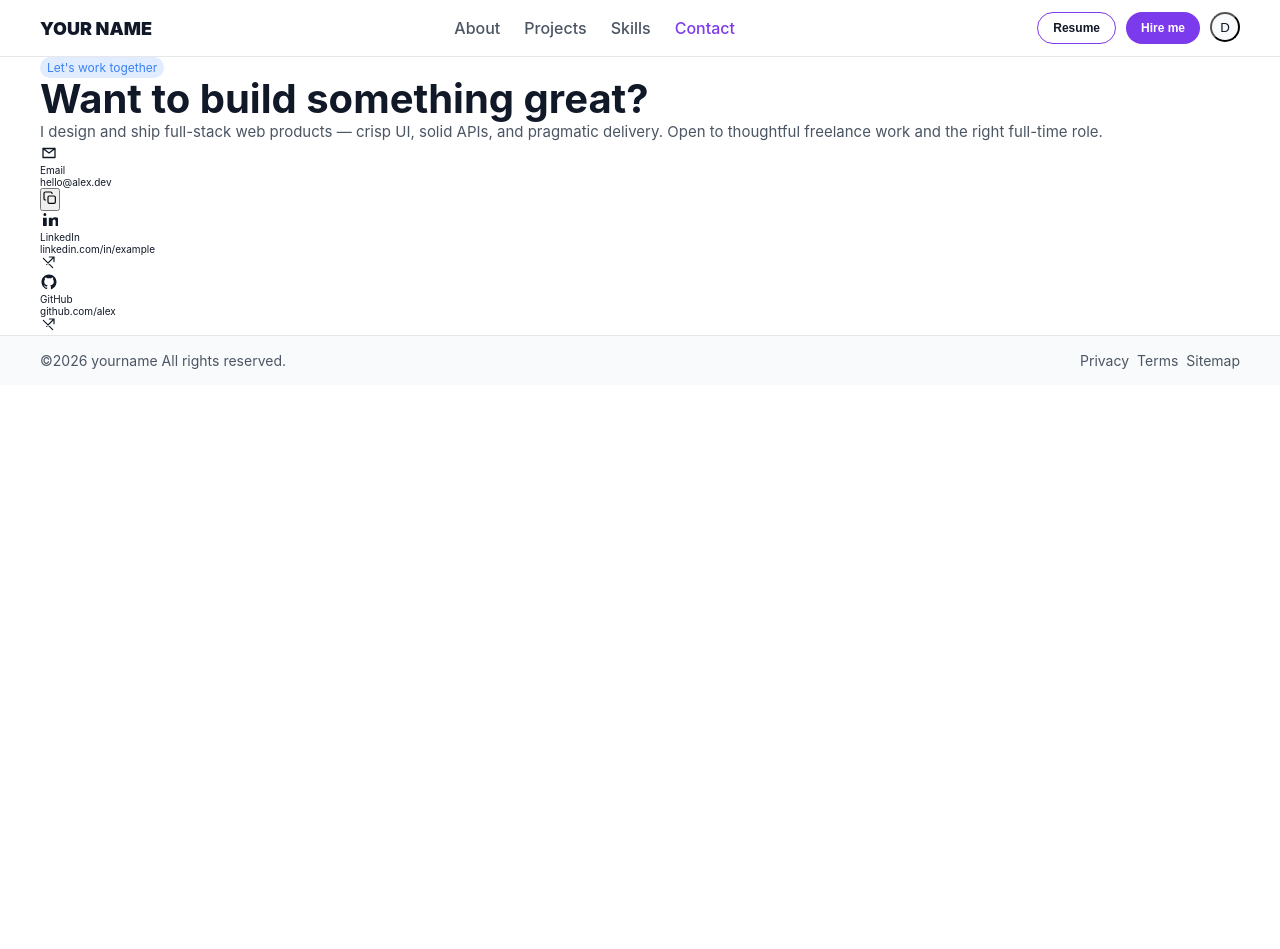
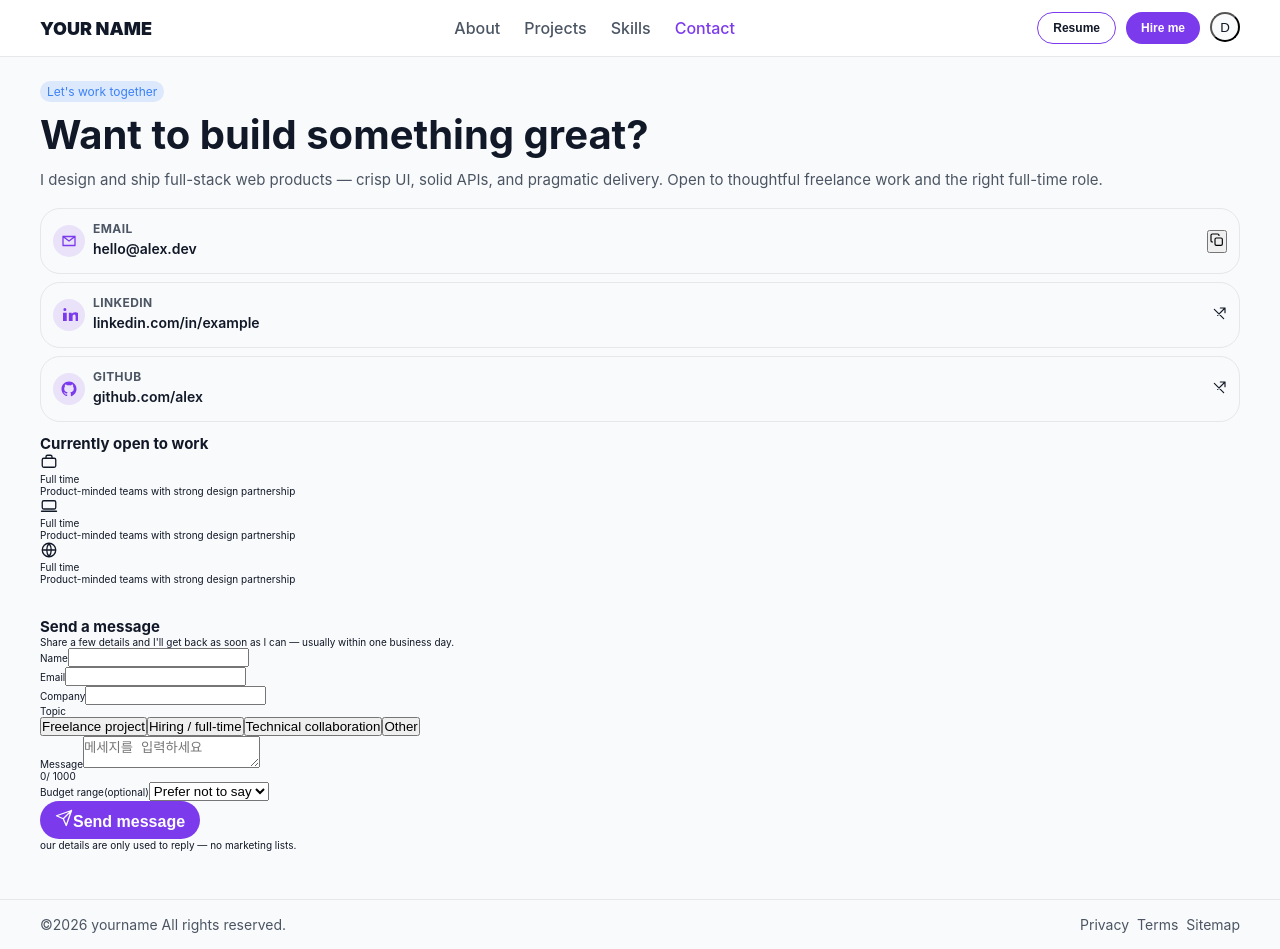
Before and after one commit to SeongMin-089/portfolio, a React (Vite) app: page /contact in a window 1280 px wide. Before the commit the page ends 800 px from the top, so only its background shows below. Built offline with nearby package versions, Linux system fonts and the light colour scheme; a web font is replaced by a local one.

Commit message:
contact-update

```diff
--- a/src/pages/contact/ContactPage.jsx
+++ b/src/pages/contact/ContactPage.jsx
@@ -49,6 +49,7 @@
   const [copied, setCopied] = useState(false)
   const [name, setName] = useState('')
   const [email, setEmail] = useState('')
+  const [company, setCompany] = useState('')
   const [topic, setTopic] = useState('freelance')
   const [message, setMessage] = useState('')
   const [budget, setBudget] = useState('')
@@ -135,6 +136,174 @@
                 )
               })}
             </div>
+            <div className={styles.statusBlock}>
+              <div className={styles.statusHead}>
+                <span className={styles.statusDot} aria-hidden />
+                <h2 className={styles.statusTitle}>Currently open to work</h2>
+              </div>
+              <div className={styles.availability}>
+                <div className={styles.availCard}>
+                  <div className={styles.availIcon}>
+                    <IconBriefcase />
+                    <p className={styles.availLabel}>Full time</p>
+                    <p className={styles.availDesc}>Product-minded teams with strong design partnership</p>
+                  </div>
+                </div>
+                <div className={styles.availCard}>
+                  <div className={styles.availIcon}>
+                    <IconLaptop />
+                    <p className={styles.availLabel}>Full time</p>
+                    <p className={styles.availDesc}>Product-minded teams with strong design partnership</p>
+                  </div>
+                </div>
+                <div className={styles.availCard}>
+                  <div className={styles.availIcon}>
+                    <IconGlobe />
+                    <p className={styles.availLabel}>Full time</p>
+                    <p className={styles.availDesc}>Product-minded teams with strong design partnership</p>
+                  </div>
+                </div>
+              </div>
+            </div>
+
+          </Motion.div>
+          <Motion.div className={styles.formCard} {...motionProps}>
+            <div className={styles.formHead}>
+              <h2 className={styles.formTitle}>Send a message</h2>
+              <p className={styles.formLead}>
+                Share a few details and I&apos;ll get back as soon as I can — usually within one business day.
+              </p>
+            </div>
+            {formState.succeeded ? (
+              <p className={styles.thanks} role='status'>
+                Thanks — your message has been sent. I&apos;ll get back to you soon.
+              </p>
+            ) : (
+              <form className={styles.form} onSubmit={handleSubmit}>
+                <div className={styles.row2}>
+                  <div className={styles.field}>
+                    <label className={styles.label} htmlFor='contact-name'>Name</label>
+                    <input
+                      id='contact-name'
+                      className={styles.input}
+                      name='name'
+                      value={name}
+                      onChange={(e) => setName(e.target.value)}
+                      required
+                      autoComplete='name'
+                      type="text" />
+
+                  </div>
+                  <div className={styles.field}>
+                    <label className={styles.label} htmlFor='contact-email'>Email</label>
+                    <input
+                      id='contact-email'
+                      className={styles.input}
+                      name='email'
+                      value={email}
+                      onChange={(e) => setEmail(e.target.value)}
+                      required
+                      autoComplete='email'
+                      type="email" />
+
+                  </div>
+                </div>
+                <div className={styles.field}>
+                  <label className={styles.label} htmlFor='contact-company'>Company</label>
+                  <input
+                    id='contact-company'
+                    className={styles.input}
+                    name='company'
+                    value={company}
+                    onChange={(e) => setCompany(e.target.value)}
+                    autoComplete='organization'
+                  />
+
+                </div>
+                <div>
+                  <p className={styles.inquiryLabel}
+                    id='topic-label'
+                  >
+                    Topic
+                  </p>
+                  <div
+                    className={styles.inquiryRow}
+                    aria-labelledby='topic-label'
+                    role='group'>
+                    {topics.map(({ id, label }) => (
+                      <button
+                        key={id}
+                        type='button'
+                        className={`${styles.topicBtn} ${topic === id ? styles.topicBtnActive : ''}`}
+                        onClick={() => setTopic(id)}
+                        aria-pressed={topic === id}
+                      >
+                        {label}
+                      </button>
+                    ))}
+                  </div>
+                </div>
+                <div className={styles.field}>
+                  <label className={styles.label} htmlFor='contact-message'>Message</label>
+                  <textarea
+                    id='contact-message'
+                    className={styles.textarea}
+                    name='message'
+                    value={message}
+                    onChange={(e) => setMessage(e.target.value.slice(0, MAX_MESSAGE))}
+                    required
+                    maxLength={MAX_MESSAGE}
+                    placeholder='메세지를 입력하세요'
+                  />
+                  <div className={styles.textareaFoot}>
+                    <span className={styles.charCount}>
+                      {message.length}/ {MAX_MESSAGE}
+                    </span>
+                  </div>
+                </div>
+                <div className={styles.field}>
+                  <label className={styles.label} htmlFor='contact-budget'>
+                    Budget range
+                    <span className={styles.optional}>(optional)</span>
+                  </label>
+                  <select
+                    id='contact-budget'
+                    className={styles.select}
+                    name='budget'
+                    value={budget}
+                    onChange={(e) => setBudget(e.target.value)}
+
+
+                  >
+                    {budgets.map((b)=>(
+
+                    <option key={b.value || 'none'}  value={b.value}>
+                      {b.label}
+                    </option>
+                    ))}
+                  </select>
+
+                </div>
+                <button
+                type='submit'
+                disabled={
+                  formState.submitting ||
+                  !name.trim() ||
+                  !email.trim()||
+                  !message.trim()
+                }
+                className={`btn btn__primary ${styles.submit}`}>
+                  <IconSend/>
+                  {formState.submitting? 'Sending...':'Send message'}
+                </button>
+                {formState.errors ? (
+                  <p className={styles.privacyNote}>
+                      Message failed to send. Please try again.
+                  </p>
+                ):null}
+                  <p className={styles.privacyNote}>our details are only used to reply — no marketing lists.</p>
+              </form>
+            )}
           </Motion.div>
         </div>
       </div>
--- a/src/pages/contact/ContactPage.module.scss
+++ b/src/pages/contact/ContactPage.module.scss
@@ -0,0 +1,67 @@
+@use '../../styles/variables' as *;
+.contact_section{
+    padding: $space-4 0 $space-8;
+    background: var(--color-bg-muted);
+    transition: $transition-theme;
+}
+.layout {
+    display: grid;
+    gap: $space-5;
+    align-items: start;
+    @media (min-width:$breakpoint-lg) {
+        grid-template-columns: minmax(0,1fr) minmax(0,1fr);
+    }
+}
+.intro {
+    display: flex;
+    flex-direction: column;
+    gap: $space-2;
+}
+.links {
+    flex-direction: column;
+    gap: $space-1;
+    display: flex;
+    margin-top: $space-0;
+}
+.linkCard {
+    border: 1px solid var(--color-border);
+    padding:$space-2;
+    border-radius: $radius-md;
+    display: flex;
+    align-items: center;
+    gap: $space-1;
+    transition: $transition-theme;
+    &:hover {
+        border-color: color-mix(in srgb, var(--color-primary) 35%, var(--color-border));
+        box-shadow: var(--shadow-md);
+    }
+}
+
+.linkIcon {
+    flex-shrink: 0;
+    width: $space-5;
+    height: $space-5;
+    border-radius: $radius-md;
+    background: color-mix(in srgb, var(--color-primary) 12%, transparent);
+    display: grid;
+    place-items: center;
+    color: var(--color-primary);
+}
+.linkBody {
+    flex: 1;
+}
+.linkLabel {
+    margin-bottom: $space-0;
+    font-size: $font-size-xs;
+    font-weight: 700;
+    text-transform: uppercase;
+    letter-spacing: .04rem;
+    color:var(--color-text-muted)
+}
+.linkValue {
+    margin-bottom: $space-0;
+    font-size: $font-size-sm;
+    font-weight: 600;
+    color:var(--color-text);
+    word-break: break-all;
+}
```
Lines whose indentation alone changed are shown as unchanged.
